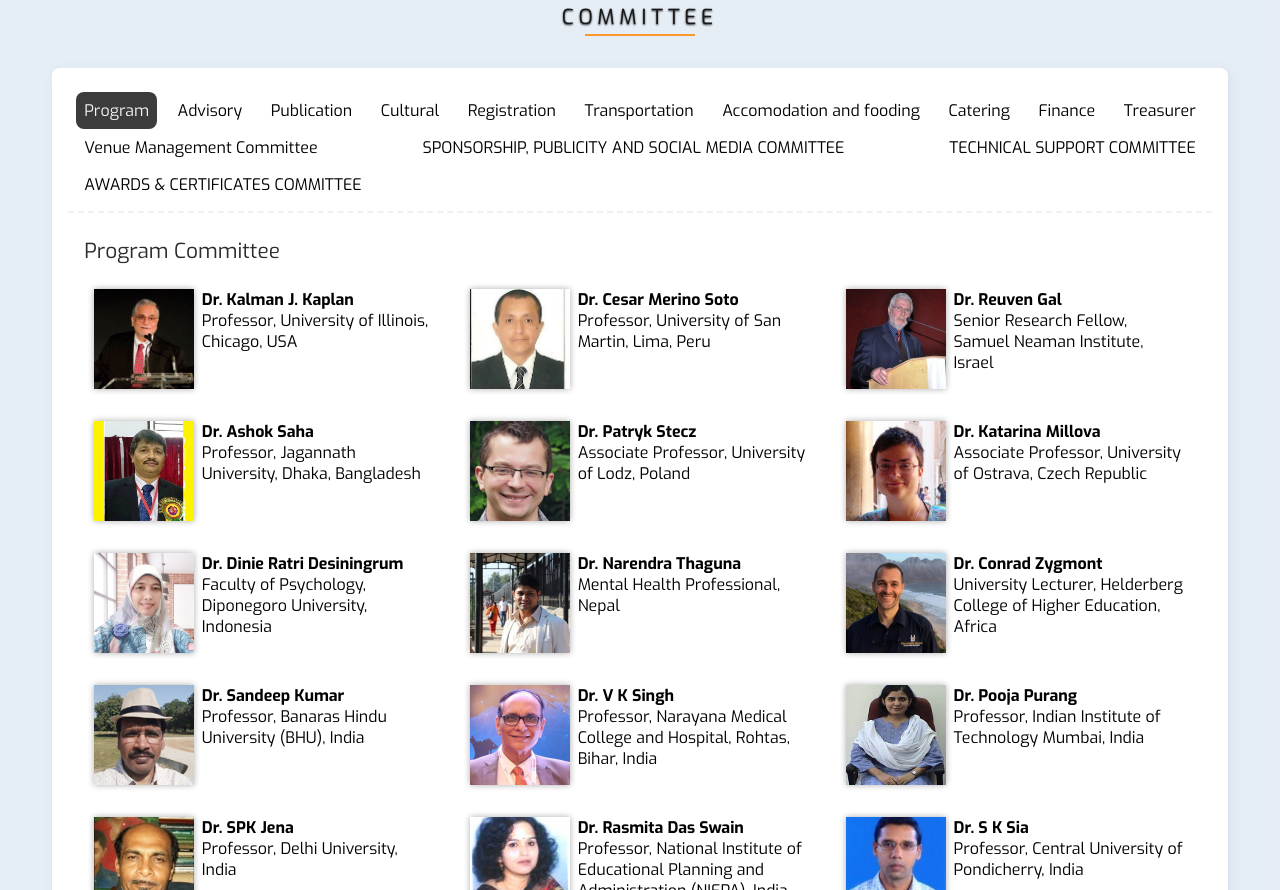
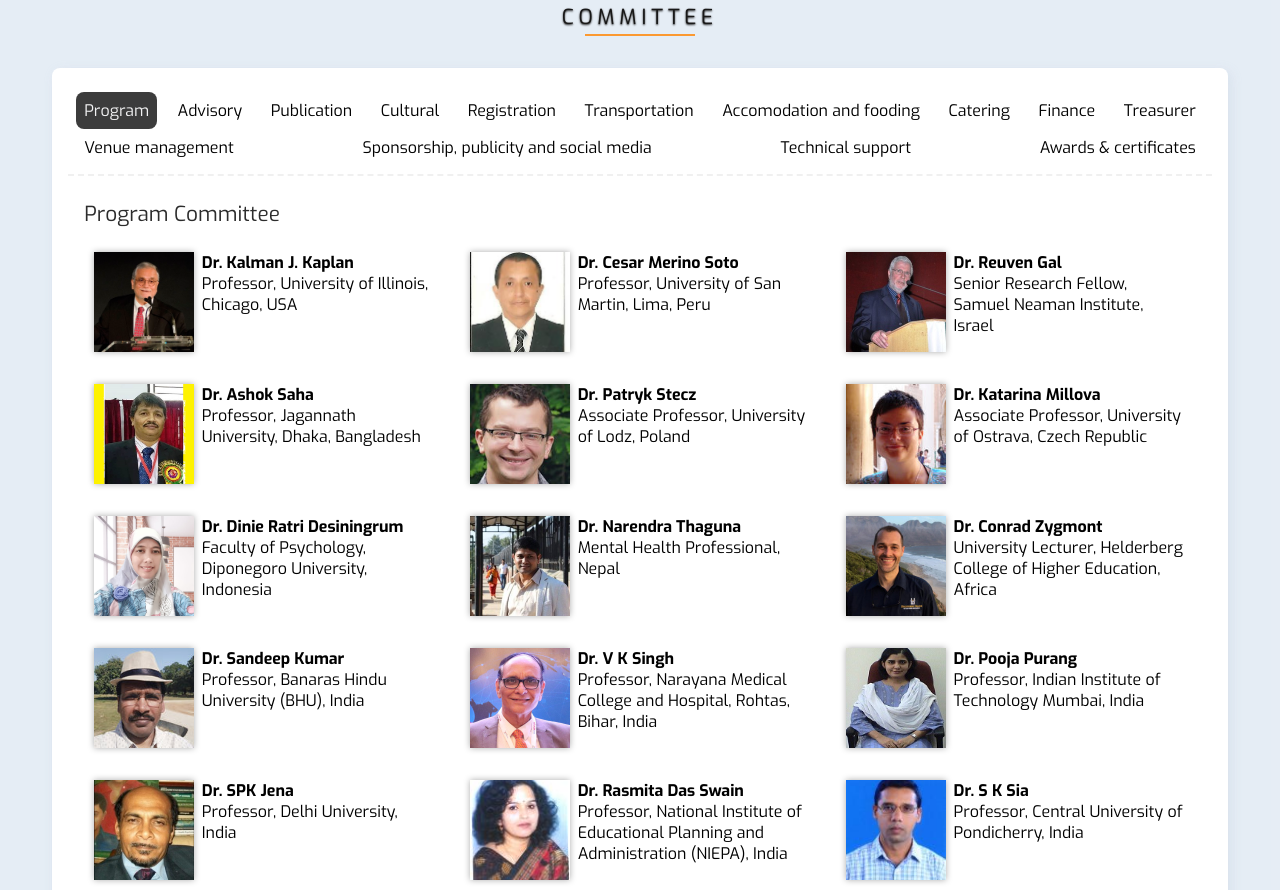
Before and after one commit to agnidroid/gmhphci, a plain HTML site: page index.html in a window 1280 px wide. Shown: the part 5675-6565 px from the top of the page. Drawn offline with nearby package versions, Linux system fonts and the light colour scheme.

Commit message:
committer list update

```diff
--- a/index.html
+++ b/index.html
@@ -527,10 +527,10 @@
                                 <li class="">Catering</li>
                                 <li class="">Finance</li>
                                 <li class="">Treasurer</li>
-                                <li class="">Venue Management Committee</li>
-                                <li class="">SPONSORSHIP, PUBLICITY AND SOCIAL MEDIA COMMITTEE</li>
-                                <li class="">TECHNICAL SUPPORT COMMITTEE </li>
-                                <li class="">AWARDS & CERTIFICATES COMMITTEE </li>
+                                <li class="">Venue management </li>
+                                <li class="">Sponsorship, publicity and social media </li>
+                                <li class="">Technical support</li>
+                                <li class="">Awards & certificates</li>
                             </ul>
 
                             <!-- !IMPORTANT NOTE -->
```
